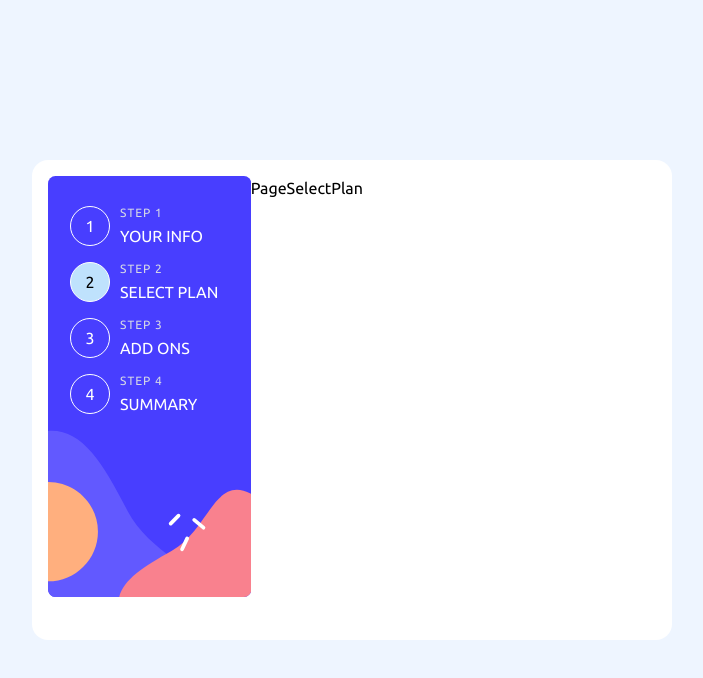
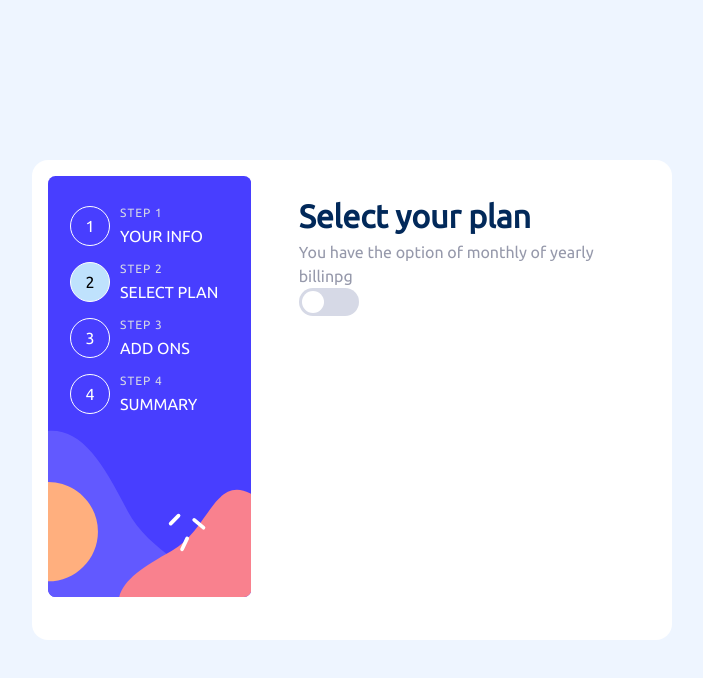
Before and after one commit to rus6600/multiform, a React (Vite) app: page / in a window 1280 px wide. Both pictures are taken after typing "Sample", "name@example.com", "Sample" into the empty fields and a click on the button "Next Step". Shown: the top 678 px of the page, without its empty margins (288-991 px from the left). Built offline with nearby package versions, Linux system fonts and the light colour scheme.

Commit message:
add switch, pagelayout

```diff
--- /dev/null
+++ b/src/components/ui/PageLayout.tsx
@@ -0,0 +1,38 @@
+import React from 'react';
+
+import styled, { css } from 'styled-components';
+import { BasePageProps } from '../../interfaces';
+
+interface PageLayoutProps extends BasePageProps {
+  title: string;
+  text: string;
+}
+
+export const PageLayout: React.FC<PageLayoutProps> = ({ title, text, children }) => {
+  return (
+    <Wrapper>
+      <Title>{title}</Title>
+      <Text>{text}</Text>
+      {children}
+    </Wrapper>
+  );
+};
+export const Wrapper = styled('div')`
+  display: flex;
+  padding: 1rem 3rem;
+  height: 100%;
+  flex-direction: column;
+`;
+
+const Title = styled('h1')`
+  ${({ theme }) => css`
+    font-weight: 600;
+    color: ${theme.colors.marineBlue};
+  `}
+`;
+
+const Text = styled('p')`
+  ${({ theme }) => css`
+    color: ${theme.colors.coolGray};
+  `}
+`;
--- /dev/null
+++ b/src/components/ui/Switch.tsx
@@ -0,0 +1,64 @@
+import React, { ChangeEvent, useState } from 'react';
+import styled, { css } from 'styled-components';
+
+export const Switch: React.FC = () => {
+  const [checked, setChecked] = useState(false);
+
+  const handleChange = (e: ChangeEvent<HTMLInputElement>) => {
+    setChecked(e.target.checked);
+  };
+
+  return (
+    <Label>
+      <Input checked={checked} type="checkbox" onChange={handleChange} />
+      <StyledSwitch />
+    </Label>
+  );
+};
+
+const Label = styled('label')`
+  display: flex;
+  align-items: center;
+  gap: 10px;
+  cursor: pointer;
+`;
+
+const StyledSwitch = styled('div')`
+  ${({ theme }) => css`
+    position: relative;
+    width: 60px;
+    height: 28px;
+    background: ${theme.colors.lightGray};
+    border-radius: 32px;
+    padding: 4px;
+    transition: 300ms all;
+
+    &:before {
+      transition: 300ms all;
+      content: '';
+      position: absolute;
+      width: 22px;
+      height: 22px;
+      border-radius: 35px;
+      top: 50%;
+      left: 3px;
+      background: white;
+      transform: translate(0, -50%);
+    }
+  `}
+`;
+
+const Input = styled('input')`
+  ${({ theme }) => css`
+    opacity: 0;
+    position: absolute;
+
+    &:checked + ${StyledSwitch} {
+      background: ${theme.colors.marineBlue};
+
+      &:before {
+        transform: translate(32px, -50%);
+      }
+    }
+  `}
+`;
--- a/src/components/ui/index.ts
+++ b/src/components/ui/index.ts
@@ -1,3 +1,5 @@
 export * from './Input.tsx';
 export * from './DefaultStyles.ts';
 export * from './Button.tsx';
+export * from './Switch.tsx';
+export * from './PageLayout.tsx';
--- a/src/pages/PageSelectPlan.tsx
+++ b/src/pages/PageSelectPlan.tsx
@@ -1,9 +1,14 @@
 import React, { useContext } from 'react';
 import { FormContext } from '../provider/context.ts';
+import { PageLayout, Switch } from '../components/ui';
 
 export const PageSelectPlan: React.FC = () => {
   const state = useContext(FormContext);
   console.log(state);
 
-  return <div>PageSelectPlan</div>;
+  return (
+    <PageLayout title="Select your plan" text="You have the option of monthly of yearly billinpg">
+      <Switch />
+    </PageLayout>
+  );
 };
--- a/src/pages/PageYourInfo.tsx
+++ b/src/pages/PageYourInfo.tsx
@@ -1,7 +1,7 @@
 import React, { useState, useContext } from 'react';
-import styled, { css } from 'styled-components';
+import styled from 'styled-components';
 
-import { Button, Input } from '../components/ui';
+import { Button, Input, PageLayout } from '../components/ui';
 import { FormDataType, inputEnum, inputFieldsType, inputsType } from '../interfaces';
 import { getEntries, isInArray } from '../ulits';
 import { FormContext } from '../provider/context.ts';
@@ -46,9 +46,7 @@ export const PageYourInfo: React.FC = () => {
   };
 
   return (
-    <Wrapper>
-      <Title>Personal info</Title>
-      <Text>Please provide your name, email address, and phone number</Text>
+    <PageLayout title="Personal info" text="Please provide your name, email address, and phone number">
       <Form onSubmit={submitHandler}>
         {(Object.keys(inputEnum) as Array<inputsType>).map((type) => (
           <Input
@@ -62,29 +60,9 @@ export const PageYourInfo: React.FC = () => {
         ))}
         <Button text={'Next Step'} type="submit" />
       </Form>
-    </Wrapper>
+    </PageLayout>
   );
 };
-
-const Wrapper = styled('div')`
-  display: flex;
-  padding: 1rem 3rem;
-  height: 100%;
-  flex-direction: column;
-`;
-
-const Title = styled('h1')`
-  ${({ theme }) => css`
-    font-weight: 600;
-    color: ${theme.colors.marineBlue};
-  `}
-`;
-
-const Text = styled('p')`
-  ${({ theme }) => css`
-    color: ${theme.colors.coolGray};
-  `}
-`;
 
 const Form = styled('form')`
   display: flex;
```
